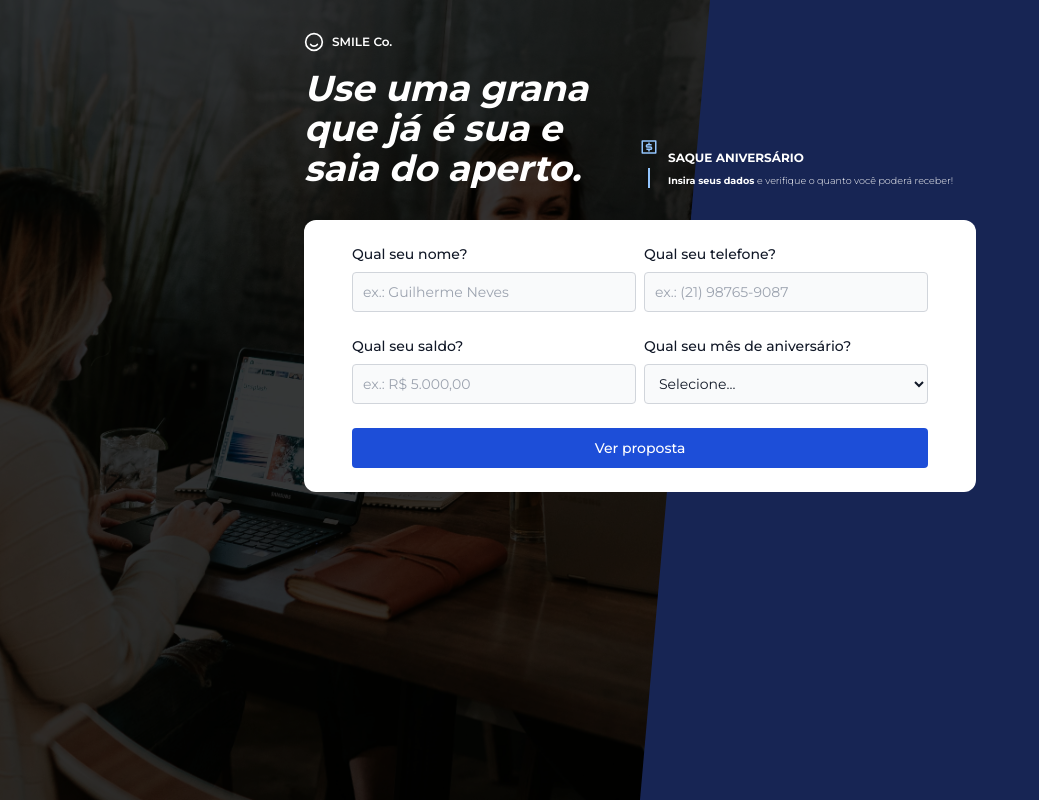
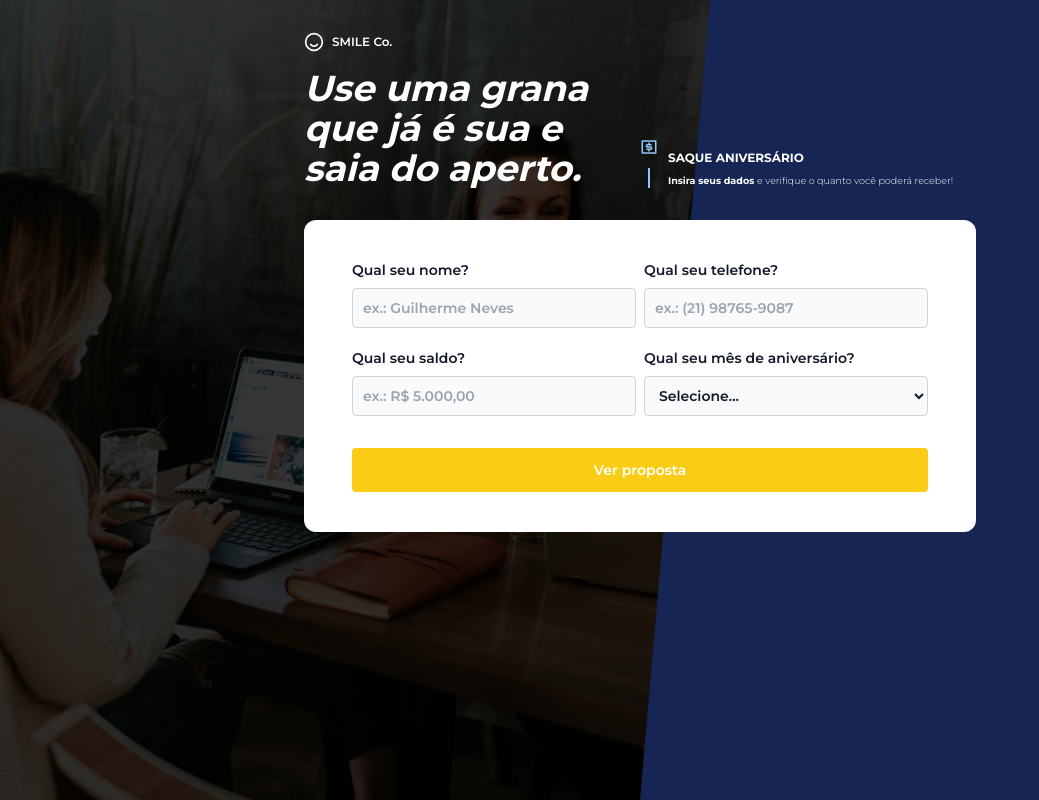
Before and after one commit to cybercris/fgts-anniversary-calculator, a Next.js app: page / in a window 1280 px wide. Shown: the whole page, without its empty margins (0-1039 px from the left). Built offline with nearby package versions, Linux system fonts and the light colour scheme.

Commit message:
add birthmonth validation + result page layout

```diff
--- a/src/app/api/hello/route.ts
+++ /dev/null
@@ -1,3 +0,0 @@
-export async function GET(request: Request) {
-  return new Response('Hello, Next.js!')
-}
--- a/src/app/components/Form.tsx
+++ b/src/app/components/Form.tsx
@@ -11,9 +11,11 @@ import {
   normalizeBalanceBRL,
   normalizeName,
   normalizePhoneNumber,
+  unmaskBalanceURL,
 } from '@/utils/mask'
 
 const API_KEY = 'c7e236db777d4bc593ee012fbee062ab'
+const BASE_URL = 'https://phonevalidation.abstractapi.com/v1/'
 
 interface FormData {
   name: string
@@ -34,8 +36,8 @@ export function Form() {
   const { setUser } = useUser()
   const router = useRouter()
 
-  const onSubmit = async (data) => {
-    const url = `https://phonevalidation.abstractapi.com/v1/?api_key=${API_KEY}&phone=${data?.phone}`
+  const onSubmit = handleSubmit(async (data) => {
+    const url = `${BASE_URL}?api_key=${API_KEY}&phone=${data?.phone}`
 
     try {
       const response = await axios.get(url)
@@ -44,9 +46,11 @@ export function Form() {
         setError('phone', { type: 'invalid', message: 'Telefone Inválido' })
 
       if (response.data.valid) {
+        const formattedBalance = unmaskBalanceURL(data.balance)
+
         setUser({
           name: data.name,
-          balanceFgts: Number(data.balance),
+          balanceFgts: formattedBalance,
           birthdayMonth: data.birthdayMonth,
         })
         router.push('/result')
@@ -54,7 +58,7 @@ export function Form() {
     } catch (error) {
       console.log(error)
     }
-  }
+  })
 
   const nameValue = watch('name')
   const phoneValue = watch('phone')
@@ -73,20 +77,20 @@ export function Form() {
   }, [balanceValue])
 
   return (
-    <form className="flex flex-col" onSubmit={handleSubmit(onSubmit)}>
-      <div className="mb-6">
+    <form className="flex flex-col" onSubmit={onSubmit}>
+      <div className="mb-5">
         <div className="flex">
           <div className="flex-col mr-2 w-1/2">
             <label
               htmlFor="name"
-              className="block mb-2 text-sm font-medium text-gray-900"
+              className="block mb-2 text-sm font-semibold text-gray-900"
             >
               Qual seu nome?
             </label>
             <input
               type="text"
               id="name"
-              className="h-10 bg-gray-50 border border-gray-300 text-gray-900 text-sm rounded
+              className="h-10 bg-gray-50 border border-gray-300 text-gray-900 text-sm rounded font-semibold
                 focus:ring-blue-500 focus:border-blue-500 block w-full p-2.5 dark:bg-gray-700
                 dark:border-gray-600 dark:placeholder-gray-400 dark:text-white
                 dark:focus:ring-blue-500 dark:focus:border-blue-500"
@@ -98,14 +102,14 @@ export function Form() {
           <div className="flex-col w-1/2">
             <label
               htmlFor="phone"
-              className="block mb-2 text-sm font-medium text-gray-900"
+              className="block mb-2 text-sm font-semibold text-gray-900"
             >
               Qual seu telefone?
             </label>
             <input
               type="tel"
               id="phone"
-              className={`h-10 bg-gray-50 border border-gray-300 text-gray-900 text-sm rounded
+              className={`h-10 bg-gray-50 border border-gray-300 text-gray-900 text-sm rounded font-semibold
                 focus:ring-blue-500 focus:border-blue-500 block w-full p-2.5 dark:bg-gray-700
                 dark:border-gray-600 dark:placeholder-gray-400 dark:text-white
                 dark:focus:ring-blue-500 dark:focus:border-blue-500
@@ -115,7 +119,7 @@ export function Form() {
               {...register('phone')}
             />
             {errors?.phone && (
-              <div className="flex h-12 px-4 items-center bg-red-100 rounded">
+              <div className="flex h-12 px-4 items-center bg-red-100 rounded font-semibold">
                 <SlClose size={24} className="text-red-800 mr-3" />
                 <span className="text-sm font-semibold text-red-800">
                   {errors?.phone?.message}
@@ -125,19 +129,19 @@ export function Form() {
           </div>
         </div>
       </div>
-      <div className="mb-6">
+      <div className="mb-8">
         <div className="flex">
           <div className="flex-col mr-2 w-1/2">
             <label
               htmlFor="balance"
-              className="block mb-2 text-sm font-medium text-gray-900"
+              className="block mb-2 text-sm font-semibold text-gray-900"
             >
               Qual seu saldo?
             </label>
             <input
               type="text"
               id="balance"
-              className="h-10 bg-gray-50 border border-gray-300 text-gray-900 text-sm rounded
+              className="h-10 bg-gray-50 border border-gray-300 text-gray-900 text-sm rounded font-semibold
                 focus:ring-blue-500 focus:border-blue-500 block w-full p-2.5 dark:bg-gray-700
                 dark:border-gray-600 dark:placeholder-gray-400 dark:text-white
                 dark:focus:ring-blue-500 dark:focus:border-blue-500"
@@ -149,19 +153,23 @@ export function Form() {
           <div className="flex-col w-1/2">
             <label
               htmlFor="months"
-              className="block mb-2 text-sm font-medium text-gray-900"
+              className="block mb-2 text-sm font-semibold text-gray-900"
             >
               Qual seu mês de aniversário?
             </label>
             <select
               id="months"
-              className="h-10 bg-gray-50 border border-gray-300 text-gray-900 text-sm rounded
+              className="h-10 bg-gray-50 border border-gray-300 text-gray-900 text-sm rounded font-semibold
                 focus:ring-blue-500 focus:border-blue-500 block w-full p-2.5 dark:bg-gray-700
                 dark:border-gray-600 dark:placeholder-gray-400 dark:text-white
                 dark:focus:ring-blue-500 dark:focus:border-blue-500"
+              defaultValue=""
+              required
               {...register('birthdayMonth')}
             >
-              <option selected>Selecione...</option>
+              <option value="" disabled>
+                Selecione...
+              </option>
               <option value="JAN">Janeiro</option>
               <option value="FEB">Fevereiro</option>
               <option value="MAR">Março</option>
@@ -180,9 +188,10 @@ export function Form() {
       </div>
       <button
         type="submit"
-        className="text-white bg-blue-700 hover:bg-blue-800 focus:ring-4 focus:outline-none
-         focus:ring-blue-300 font-medium rounded text-sm w-full sm:w-auto px-5 py-2.5
-         text-center dark:bg-blue-600 dark:hover:bg-blue-700 dark:focus:ring-blue-800"
+        className="text-white bg-yellow-400 hover:bg-yellow-600 focus:ring-4 focus:outline-none
+      focus:ring-yellow-300 font-semibold rounded text-sm w-full sm:w-auto px-5 py-2.5
+        text-center dark:bg-yellow-500 dark:hover:bg-yellow-600 dark:focus:ring-yellow-600
+        transition-all h-11"
       >
         Ver proposta
       </button>
--- a/src/app/components/Header.tsx
+++ b/src/app/components/Header.tsx
@@ -0,0 +1,18 @@
+import Image from 'next/image'
+
+export function Header() {
+  return (
+    <header className="relative flex items-center mb-4">
+      <Image
+        width={20}
+        height={20}
+        alt="smile co. logo"
+        title="smile co. logo"
+        src="/logo.svg"
+        quality={100}
+        className="mr-2"
+      />
+      <span className="text-white text-xs font-semibold">SMILE Co.</span>
+    </header>
+  )
+}
--- /dev/null
+++ b/src/app/components/InfoSection.tsx
@@ -0,0 +1,30 @@
+import { RiMoneyDollarBoxLine } from 'react-icons/ri'
+
+interface InfoSectionProps {
+  title?: string
+}
+
+export function InfoSection({ title }: InfoSectionProps) {
+  return (
+    <section className="flex mb-8">
+      <h1 className="font-bold text-4xl text-white italic text-left w-[50%]">
+        {title}
+      </h1>
+      <div className="flex items-end">
+        <div className="flex flex-col items-center mr-2.5">
+          <RiMoneyDollarBoxLine className="text-blue-300 mb-3" size={18} />
+          <div className="h-5 w-[1.5px] bg-blue-300 "></div>
+        </div>
+        <div className="flex flex-col justify-center">
+          <h4 className="text-white text-xs font-bold mb-2">
+            SAQUE ANIVERSÁRIO
+          </h4>
+          <p className="text-white text-[0.6rem] font-light">
+            <span className="font-bold">Insira seus dados </span>e verifique o
+            quanto você poderá receber!
+          </p>
+        </div>
+      </div>
+    </section>
+  )
+}
--- a/src/app/contexts/UserContext.tsx
+++ b/src/app/contexts/UserContext.tsx
@@ -13,7 +13,7 @@ import { calculateWithdrawFgtsAmount } from '@/utils'
 interface User {
   name: string
   birthdayMonth: string
-  balanceFgts: number
+  balanceFgts?: number
   withdrawFgts?: number
 }
 
@@ -37,8 +37,11 @@ export function UserProvider({ children }: UserProviderProps) {
   })
 
   useEffect(() => {
-    if (user?.balanceFgts) {
-      const totalWithdrawAmount = calculateWithdrawFgtsAmount(user.balanceFgts)
+    if (user.balanceFgts && user.balanceFgts > 0) {
+      const totalWithdrawAmount = calculateWithdrawFgtsAmount(
+        user.balanceFgts,
+        user.birthdayMonth,
+      )
 
       setUser((prevUser) => {
         if (prevUser.withdrawFgts !== totalWithdrawAmount) {
@@ -51,7 +54,7 @@ export function UserProvider({ children }: UserProviderProps) {
         return prevUser
       })
     }
-  }, [user?.balanceFgts])
+  }, [user.balanceFgts, user.birthdayMonth])
 
   return (
     <UserContext.Provider value={{ user, setUser }}>
--- a/src/app/page.tsx
+++ b/src/app/page.tsx
@@ -1,32 +1,11 @@
-'use client'
-import { RiMoneyDollarBoxLine } from 'react-icons/ri'
-
 import { Form } from './components/Form'
+import { InfoSection } from './components/InfoSection'
 
 export default function Home() {
   return (
     <div className="h-full">
-      <section className="flex mb-8">
-        <h1 className="font-bold text-4xl text-white italic text-left w-[50%]">
-          Use uma grana que já é sua e saia do aperto.
-        </h1>
-        <div className="flex items-end">
-          <div className="flex flex-col items-center mr-2.5">
-            <RiMoneyDollarBoxLine className="text-blue-300 mb-3" size={18} />
-            <div className="h-5 w-[1.5px] bg-blue-300 "></div>
-          </div>
-          <div className="flex flex-col justify-center">
-            <h4 className="text-white text-xs font-bold mb-2">
-              SAQUE ANIVERSÁRIO
-            </h4>
-            <p className="text-white text-[0.6rem] font-light">
-              <span className="font-bold">Insira seus dados </span>e verifique o
-              quanto você poderá receber!
-            </p>
-          </div>
-        </div>
-      </section>
-      <section className="bg-white w-full rounded-xl px-12 py-6">
+      <InfoSection title="Use uma grana que já é sua e saia do aperto." />
+      <section className="bg-white w-full rounded-xl px-12 py-10">
         <Form />
       </section>
     </div>
--- a/src/app/result/page.tsx
+++ b/src/app/result/page.tsx
@@ -1,15 +1,22 @@
 'use client'
 
 import { useUser } from '@/app/contexts/UserContext'
+import { InfoSection } from '../components/InfoSection'
+import { formatNumberToCurrencyBRL } from '@/utils/mask'
 
 export default function Result() {
   const { user } = useUser()
 
-  console.log(user)
-
   return (
     <div className="h-full">
-      <h1>{user?.name}</h1>
+      <InfoSection title={`Olá, ${user?.name}!`} />
+      <section className="bg-white w-full rounded-xl px-12 py-10">
+        <div className="grid grid-cols-2">
+          <div className="flex flex-col">
+            <h1>{formatNumberToCurrencyBRL(user?.withdrawFgts)}</h1>
+          </div>
+        </div>
+      </section>
     </div>
   )
 }
--- a/src/utils/index.ts
+++ b/src/utils/index.ts
@@ -1,5 +1,33 @@
-export const calculateWithdrawFgtsAmount = (totalAmount: number) => {
+interface MonthMap {
+  [key: string]: number
+}
+
+const monthsMap: MonthMap = {
+  JAN: 1,
+  FEB: 2,
+  MAR: 3,
+  APR: 4,
+  MAY: 5,
+  JUN: 6,
+  JUL: 7,
+  AUG: 8,
+  SEP: 9,
+  OCT: 10,
+  NOV: 11,
+  DEC: 12,
+}
+
+export const calculateWithdrawFgtsAmount = (
+  totalAmount: number,
+  birthdayMonth: string,
+) => {
   let withdrawAmount = 0
+
+  const birthdayMonthNumber = monthsMap[birthdayMonth]
+  const currentMonth = new Date().getMonth() + 1
+  if (currentMonth !== birthdayMonthNumber) {
+    return withdrawAmount
+  }
 
   if (totalAmount <= 500) {
     withdrawAmount = totalAmount * 0.5
```
Also changed, not shown: src/app/layout.tsx (+3 -13 lines), src/utils/mask.ts (+19 -6 lines).
